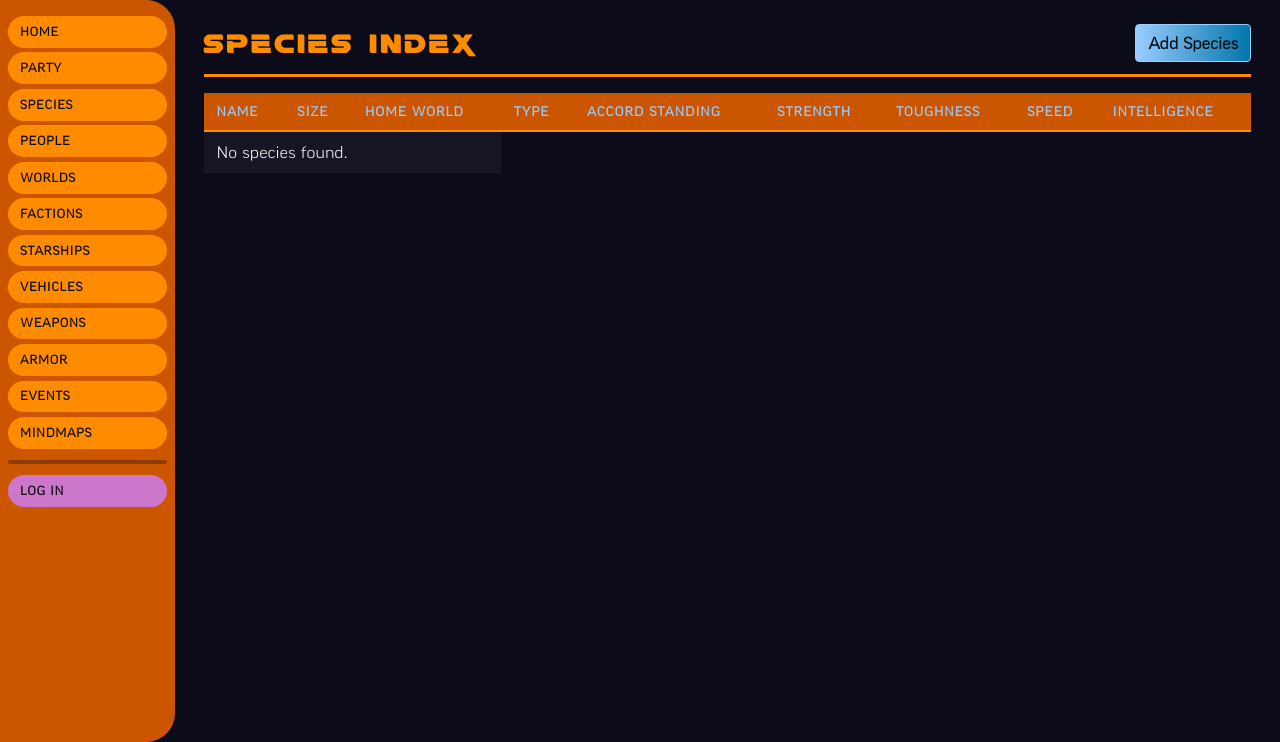
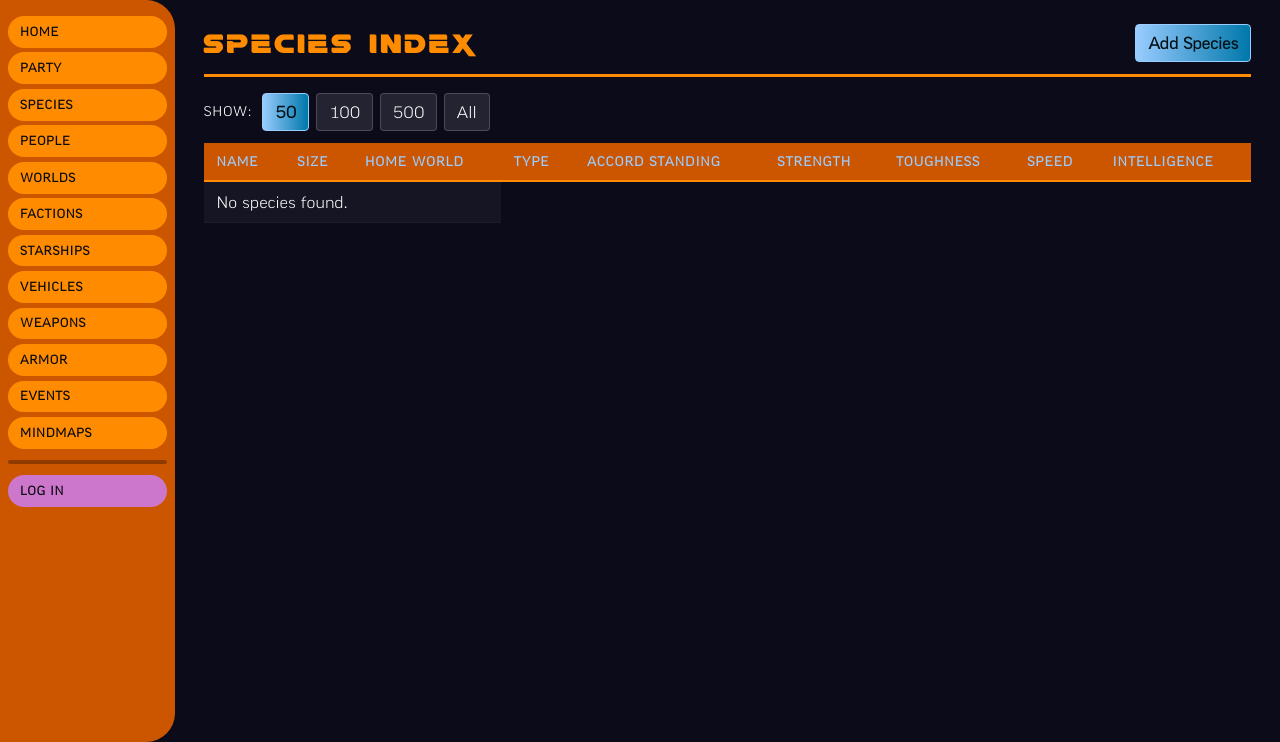
Before and after one commit to RevCivic/CataclysmApp, a Django app: page /species/ in a window 1280 px wide. Shown: the part 58-800 px from the top of the page. Run offline with Django 4.2, Linux system fonts and the light colour scheme; data that the repository does not hold is empty; some libraries are stand-ins or nearby versions.

Commit message:
feat: add per-page selector (50/100/500/All) to all list views
Agent-Logs-Url: https://github.com/RevCivic/CataclysmApp/sessions/206df417-da89-43e6-85e2-232915b1ff42

Co-authored-by: RevCivic <22403423+RevCivic@users.noreply.github.com>

```diff
--- a/cataclysm/armor/templates/armor/armor.html
+++ b/cataclysm/armor/templates/armor/armor.html
@@ -4,6 +4,7 @@
     <h1 class="app_name">Armor</h1>
     <a class="btn btn-primary" href="{% url 'armor:add' %}">Add Armor</a>
   </div>
+  {% include '_pagination.html' %}
   <table class="sci-fi-list" style="margin-top:12px; width:100%;">
     <thead>
       <tr>
--- a/cataclysm/cataclysm/templatetags/custom_filters.py
+++ b/cataclysm/cataclysm/templatetags/custom_filters.py
@@ -1,6 +1,15 @@
 from django import template
 
 register = template.Library()
+
+
+@register.simple_tag(takes_context=True)
+def url_replace(context, **kwargs):
+    """Return the current query string with the given parameters replaced/added."""
+    query = context['request'].GET.copy()
+    for key, value in kwargs.items():
+        query[key] = value
+    return query.urlencode()
 
 @register.filter(name='isnumeric')
 def isnumeric(value):
--- a/cataclysm/events/templates/events/events.html
+++ b/cataclysm/events/templates/events/events.html
@@ -4,6 +4,7 @@
     <h1 class="app_name">Events</h1>
     <a class="btn btn-primary" href="{% url 'events:add' %}">Add Event</a>
   </div>
+  {% include '_pagination.html' %}
   <table class="sci-fi-list" style="margin-top:12px; width:100%;">
     <thead>
       <tr>
--- a/cataclysm/factions/templates/factions/factions.html
+++ b/cataclysm/factions/templates/factions/factions.html
@@ -4,6 +4,7 @@
 		<h1 class="app_name">Factions</h1>
 		<a class="btn btn-primary" href="{% url 'factions:add' %}">Add Faction</a>
 	</div>
+	{% include '_pagination.html' %}
 	<table class="sci-fi-list" style="margin-top:12px; width:100%;">
 		<thead>
 			<tr>
--- /dev/null
+++ b/cataclysm/landing/templates/_pagination.html
@@ -0,0 +1,21 @@
+{% load custom_filters %}
+<div class="pagination-controls">
+    <div class="per-page-controls">
+        <span class="per-page-label">Show:</span>
+        <a href="?{% url_replace per_page=50 page=1 %}" class="btn {% if current_per_page == '50' %}btn-primary{% else %}btn-secondary{% endif %}">50</a>
+        <a href="?{% url_replace per_page=100 page=1 %}" class="btn {% if current_per_page == '100' %}btn-primary{% else %}btn-secondary{% endif %}">100</a>
+        <a href="?{% url_replace per_page=500 page=1 %}" class="btn {% if current_per_page == '500' %}btn-primary{% else %}btn-secondary{% endif %}">500</a>
+        <a href="?{% url_replace per_page='all' page=1 %}" class="btn {% if current_per_page == 'all' %}btn-primary{% else %}btn-secondary{% endif %}">All</a>
+    </div>
+    {% if is_paginated %}
+    <nav class="pagination-nav">
+        {% if page_obj.has_previous %}
+            <a href="?{% url_replace page=page_obj.previous_page_number %}" class="btn btn-secondary">&laquo; Prev</a>
+        {% endif %}
+        <span class="page-indicator">Page {{ page_obj.number }} of {{ page_obj.paginator.num_pages }}</span>
+        {% if page_obj.has_next %}
+            <a href="?{% url_replace page=page_obj.next_page_number %}" class="btn btn-secondary">Next &raquo;</a>
+        {% endif %}
+    </nav>
+    {% endif %}
+</div>
--- a/cataclysm/people/templates/people_index.html
+++ b/cataclysm/people/templates/people_index.html
@@ -7,6 +7,8 @@
         <h1 class="app_name">People Index</h1>
         <a class="btn btn-primary" href="{% url 'add_person' %}">Add Person</a>
     </div>
+
+    {% include '_pagination.html' %}
 
     <div class="column-buttons ">
         <table class="toggle-table">
--- a/cataclysm/species/templates/species_index.html
+++ b/cataclysm/species/templates/species_index.html
@@ -7,6 +7,7 @@
         <h1 class="app_name">Species Index</h1>
         <a class="btn btn-primary" href="{% url 'add' %}">Add Species</a>
     </div>
+    {% include '_pagination.html' %}
     <table class="sci-fi-list">
         <thead>
             <tr>
--- a/cataclysm/species/views.py
+++ b/cataclysm/species/views.py
@@ -1,8 +1,11 @@
+from django.core.paginator import Paginator
 from django.http import HttpResponse
 from django.shortcuts import get_object_or_404, redirect, render
 
 from species.forms import SpeciesForm
 from species.models import Species
+
+_VALID_PER_PAGE = ('50', '100', '500', 'all')
 
 
 def index(request):
@@ -36,12 +39,33 @@ def index(request):
             current_sort_field = field
             current_sort_dir = direction
 
-    species_list = Species.objects.all().order_by(order_by)
-    context = {
-        'species_list': species_list,
-        'current_sort_field': current_sort_field,
-        'current_sort_dir': current_sort_dir,
-    }
+    qs = Species.objects.all().order_by(order_by)
+
+    per_page = request.GET.get('per_page', '50')
+    if per_page not in _VALID_PER_PAGE:
+        per_page = '50'
+
+    if per_page == 'all':
+        context = {
+            'species_list': qs,
+            'page_obj': None,
+            'is_paginated': False,
+            'current_sort_field': current_sort_field,
+            'current_sort_dir': current_sort_dir,
+            'current_per_page': per_page,
+        }
+    else:
+        paginator = Paginator(qs, int(per_page))
+        page_obj = paginator.get_page(request.GET.get('page'))
+        context = {
+            'species_list': page_obj,
+            'page_obj': page_obj,
+            'is_paginated': page_obj.has_other_pages(),
+            'current_sort_field': current_sort_field,
+            'current_sort_dir': current_sort_dir,
+            'current_per_page': per_page,
+        }
+
     return render(request, 'species_index.html', context)
 
 
--- a/cataclysm/static/css/lcars.css
+++ b/cataclysm/static/css/lcars.css
@@ -732,3 +732,45 @@ h2.welcome {
   .lcars-topbar-stardate { display: none; }
   .lcars-main { padding: 0.8rem; }
 }
+
+/* ====================================================================
+   PAGINATION CONTROLS
+   ==================================================================== */
+
+.pagination-controls {
+  display: flex;
+  align-items: center;
+  flex-wrap: wrap;
+  gap: 0.75rem;
+  margin: 0.75rem 0;
+}
+
+.per-page-controls {
+  display: flex;
+  align-items: center;
+  gap: 0.4rem;
+}
+
+.per-page-label {
+  font-family: var(--lcars-font);
+  color: var(--lcars-text);
+  font-size: 0.85rem;
+  text-transform: uppercase;
+  letter-spacing: 0.05em;
+  margin-right: 0.25rem;
+}
+
+.pagination-nav {
+  display: flex;
+  align-items: center;
+  gap: 0.5rem;
+  margin: 0;
+}
+
+.page-indicator {
+  font-family: var(--lcars-font);
+  color: var(--lcars-text);
+  font-size: 0.85rem;
+  text-transform: uppercase;
+  letter-spacing: 0.05em;
+}
--- a/cataclysm/weapons/templates/weapons/weapons.html
+++ b/cataclysm/weapons/templates/weapons/weapons.html
@@ -5,6 +5,7 @@
 	<h1 class="app_name">Weapons</h1>
 	<a href="{% url 'weapons:add' %}" class="btn btn-primary">Add Weapon</a>
 </div>
+{% include '_pagination.html' %}
 <table class="table table-striped sci-fi-table">
 	<thead>
 		<tr>
--- a/cataclysm/worlds/templates/worlds/worlds.html
+++ b/cataclysm/worlds/templates/worlds/worlds.html
@@ -4,6 +4,7 @@
 	<h1 class="app_name">Worlds</h1>
 	<a href="{% url 'worlds:add' %}" class="btn btn-primary">Add World</a>
 </div>
+{% include '_pagination.html' %}
 <table class="table table-hover sci-fi-table">
 	<thead>
 		<tr>
```
Also changed, not shown: cataclysm/armor/views.py (+16 -1 lines), cataclysm/events/views.py (+16 -1 lines), cataclysm/factions/views.py (+16 -1 lines), cataclysm/people/views.py (+21 -2 lines), cataclysm/weapons/views.py (+16 -1 lines), cataclysm/worlds/views.py (+16 -1 lines).
